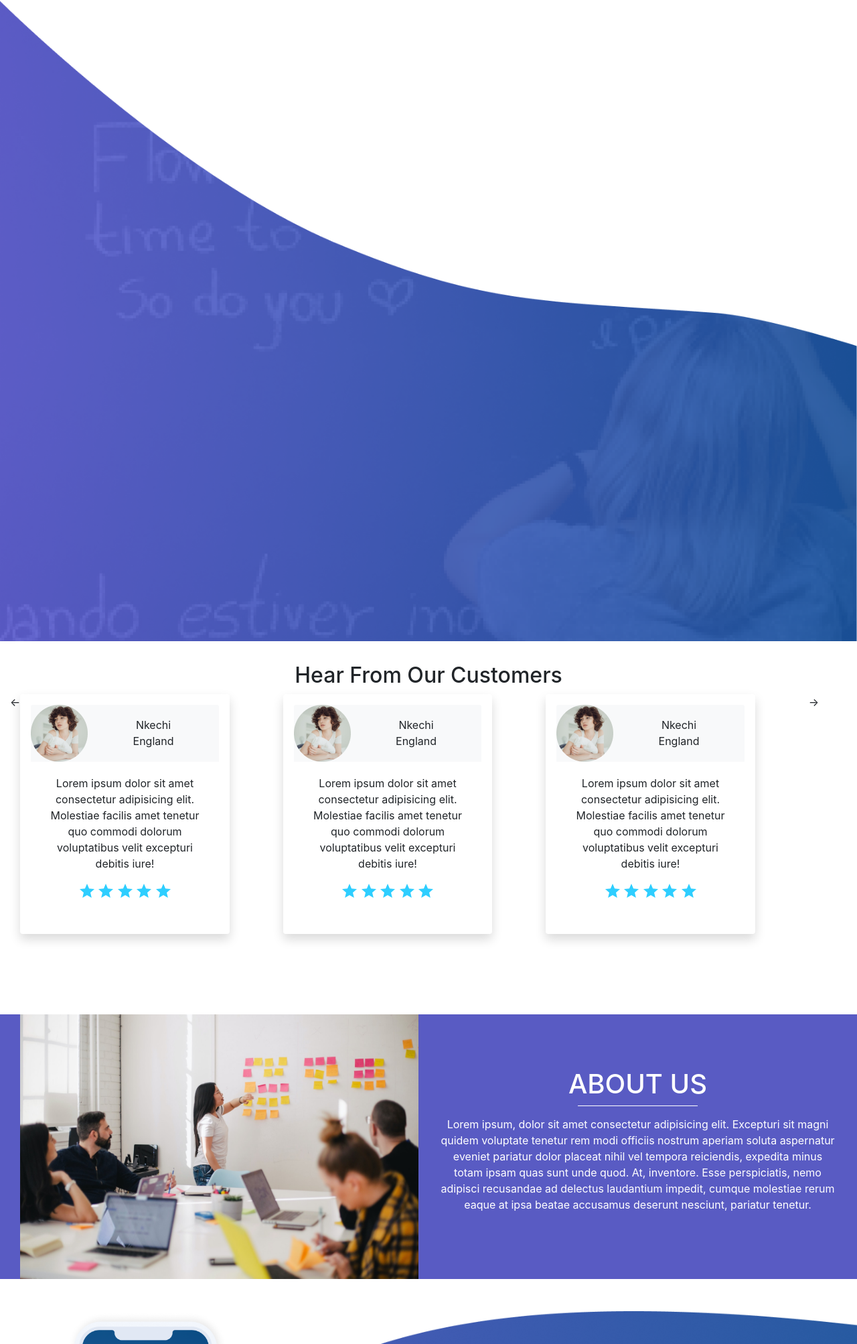
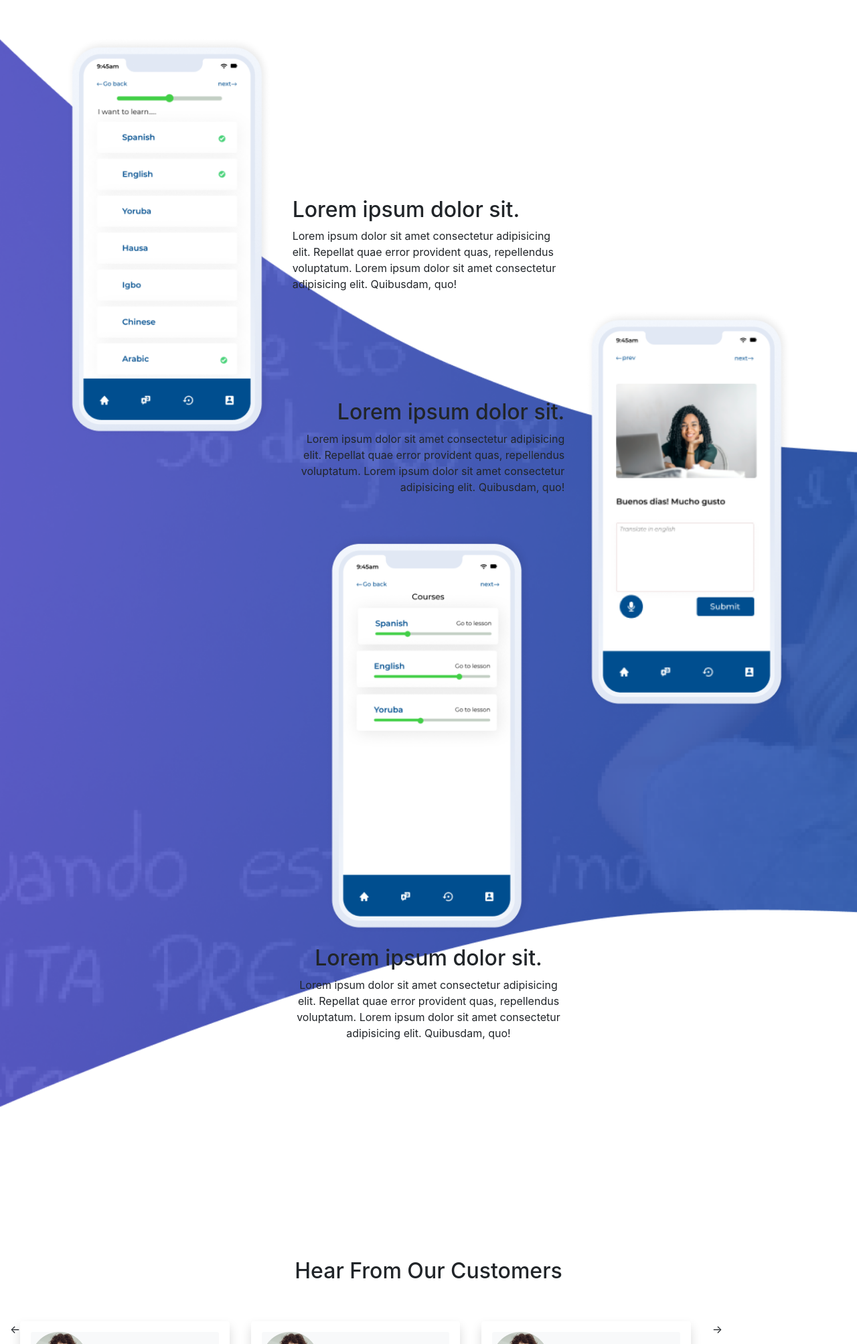
Before and after one commit to belrah/Language-Learning, a plain HTML site: page index.html in a window 1280 px wide. Shown: the part 794-2800 px from the top of the page at 67% size. Drawn offline with nearby package versions, Linux system fonts and the light colour scheme; a web font is replaced by a local one.

Commit message:
Learing-Language

```diff
--- a/css/bookApp.css
+++ b/css/bookApp.css
@@ -44,9 +44,14 @@ h1 h2 h3 {
   margin: 0 auto;
   padding-top: 2rem;
 }
+.container-fluid3 {
+  width: 75%;
+  margin: 10rem auto 5rem;
+  padding-top: 2rem;
+}
 .container-fluid5 {
   min-height: 100vh;
-  background-image: url(\images\Group14.png);
+  background-image: url(\images\group\14png);
   background-size: cover;
   /* background-color: black; */
 }
@@ -55,21 +60,6 @@ h1 h2 h3 {
   width: 400px;
   height: 600px;
 }
-.intro{
-  text-align: left;
-  font-family: Montserrat;
-  font-style: normal;
-  font-weight: bold;
-  color: #2A4F6D;
-}
-.intro1{
-  text-align: left;
-  font-family: Montserrat;
-  font-style: normal;
-  font-weight: bold;
-  color: white;
-}
-
 
 hr {
   border-top: 1px solid white;
@@ -78,6 +68,8 @@ hr {
   margin-top: 0rem;
   margin: 0.2rem auto 0.9rem auto;
 }
+
+
 
 /* .section1{
   background: url(images/Rectangle10.png) no-repeat;
@@ -99,24 +91,70 @@ background: url(images/Rectangle10.png) no-repeat {
 
 
 .full-card:not(:last-child) {
-  margin-right: 5rem;
+  margin-right: 2rem;
 }
 
 .bg-img1 {
-  min-height: 80vh;
+  min-height: 40vh;
   background: url(../images/Group15.png) no-repeat;
-  background-size: 1779px 700px;
+  background-size: cover;
+  height: 800px;
+  width: 100%;
 }
 .bg-img2 {
 
-min-height: 100vh;
+min-height: 200vh;
   background: url(../images/Group14.png) no-repeat;
   background-size: cover;
-  height: 959px;
+  height:1341px;
   width: 100%;
   /* background-size:100% 359px; */
 
 }
+
+
+.phone-img{
+  height: 600px ;
+
+}
+.phone-img1{
+  margin-right: 0;
+}
+
+.phone-img2{
+  margin:10% auto 1rem auto;
+}
+
+
+.phone-img3{
+  margin: 100% auto;
+}
+
+.text-box{
+  margin: 15rem auto 5rem 0;
+}
+
+.text-box2{
+  margin: 10rem auto 0 0;
+}
+
+.text-box3{
+  margin-bottom: 2rem;
+}
+
+.tab2{
+  margin-bottom:3rem;
+}
+
+.tab3{
+  height: 75%;
+}
+.margin-top{
+  margin-top: 5rem;
+
+}
+
+
 
 .bg-img3 {
   min-height: 60vh;
@@ -124,6 +162,9 @@ min-height: 100vh;
   background-size: cover;
 
 }
+
+
+
 .h1 {
   padding-top: 5rem;
 }
--- a/index.html
+++ b/index.html
@@ -54,20 +54,81 @@
   </header>
     <br><br>
 <!-- section features -->
-<div class="bg-img2"> </div>
+<div class="bg-img2">
+
+
+  <div class="row">
+    <div class=" col-4"><img src="images/Group 10.png" alt="img" class="phone-img phone-img1  float-right"/></div>
+    <div class=" col-4 tab2">
+
+
+
+
+
+
+            <div class="text-box text-box1 text-left">
+              <h2> Lorem ipsum dolor sit.</h2>
+              <p> Lorem ipsum dolor sit amet consectetur adipisicing elit. Repellat quae error provident quas,
+                repellendus voluptatum. Lorem ipsum dolor sit amet consectetur adipisicing elit. Quibusdam, quo!
+
+              </p>
+              </div>
+              <div class="text-box text-box2 text-right">
+                <h2> Lorem ipsum dolor sit.</h2>
+                <p> Lorem ipsum dolor sit amet consectetur adipisicing elit. Repellat quae error provident quas,
+                  repellendus voluptatum. Lorem ipsum dolor sit amet consectetur adipisicing elit. Quibusdam, quo!
+
+                </p>
+                </div>
+                <div class="text-center"> <img src="images/Group 12.png" alt="img" class="phone-img phone-img2  "/>
+                  <div class=" text-box3">
+                  <h2> Lorem ipsum dolor sit.</h2>
+                  <p> Lorem ipsum dolor sit amet consectetur adipisicing elit. Repellat quae error provident quas,
+                    repellendus voluptatum. Lorem ipsum dolor sit amet consectetur adipisicing elit. Quibusdam, quo!
+
+                  </p>
+                </div>
+                </div>
+
+
+
+
+
+
+
+
+
+      <!-- <img src="images/Group 10.png" alt="img" class="phone-img"/> --> </div>
+    <div class=" col-4 tab3"><img src="images/Group 11.png" alt="img" class="phone-img phone-img3  float-left" /></div>
+  </div>
+
+</div>
 
 <!-- /section features -->
-
-    <div class="container-fluid1 padding">
-      <div class="row welcome text-center">
-        <div class="col-lg-12">
+<br>
+<br>
+<br>
+<br>
+<br>
+<br>
+    <!-- <div class="container-fluid3 padding">
+      <div class="row welcome text-center  margin-top">
+        <div class="col-12">
           <h2>Hear From Our Customers</h2>
         </div>
       </div>
     </div>
+     -->
+    <div class="container-fluid padding">
+        <div class="row padding text-center  margin-top">
 
-    <div class="container-fluid padding">
-        <div class="row padding text-center">
+
+
+              <div class="col-12 welcome text-center mb-5">
+                <h2>Hear From Our Customers</h2>
+              </div>
+
+
           <div class="arrow"> &#8592; </div>
             <div class="col-md-3 shadow p-3 mb-5 bg-white rounded full-card">
               <div class="card">
```
